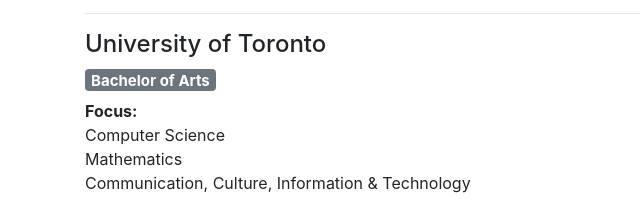
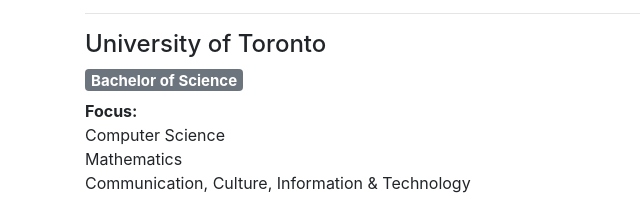
Before and after one commit to aldrinRamiro/a2, a plain HTML site: page CV.html in a window 1280 px wide. Shown: the part 714-922 px from the top of the page, 0-640 px from the left. Drawn offline with nearby package versions, Linux system fonts and the light colour scheme.

Commit message:
Updated CV info

```diff
--- a/CV.html
+++ b/CV.html
@@ -152,7 +152,7 @@
               </h5>
             </div>
           </div>
-          <h5><span class="badge badge-secondary">Bachelor of Arts</span></h5>
+          <h5><span class="badge badge-secondary">Bachelor of Science</span></h5>
           <b>Focus:</b>
           <p>
             Computer Science <br />
```
